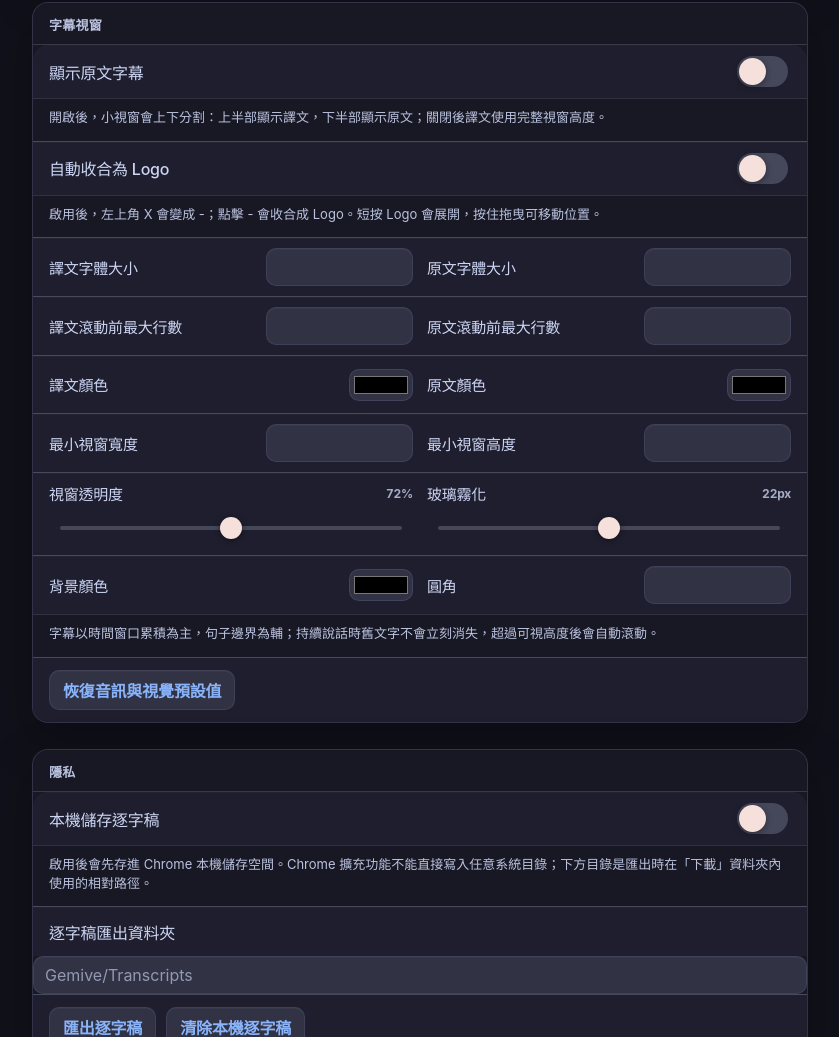
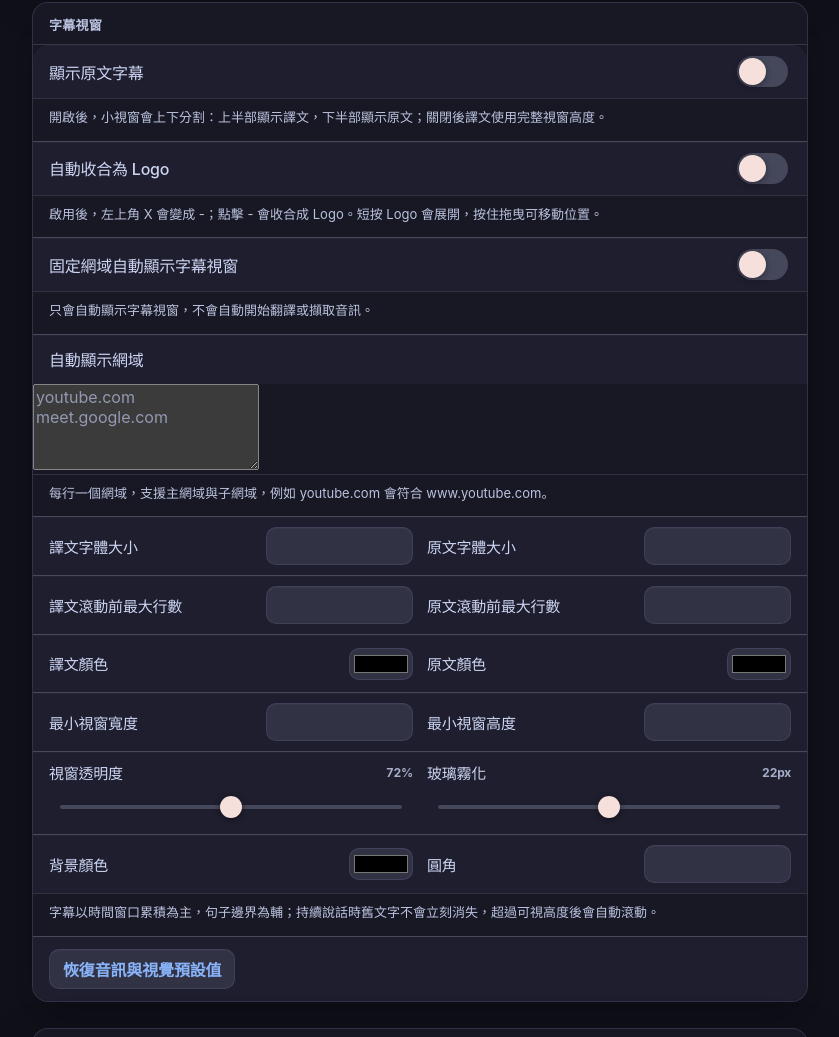
Before and after one commit to letr1n1ty/Gemive, a website with bundled scripts: page options/options.html in a window 1280 px wide. Shown: the part 982-2019 px from the top of the page, without its empty margins (220-1059 px from the left). Built offline with nearby package versions, Linux system fonts and the light colour scheme; no server answers.

Commit message:
Add auto-show domain controls

```diff
--- a/options/options.html
+++ b/options/options.html
@@ -73,6 +73,11 @@
         <p class="hint" data-i18n="showSourceHint">開啟後，小視窗會上下分割：上半部顯示譯文，下半部顯示原文；關閉後譯文使用完整視窗高度。</p>
         <label class="check"><input id="autoCollapseOverlay" type="checkbox" /> <span data-i18n="autoCollapseOverlay">自動收合為 Logo</span></label>
         <p class="hint" data-i18n="autoCollapseOverlayHint">啟用後，左上角 X 會變成 -；點擊 - 會收合成 Logo。短按 Logo 會展開，按住拖曳可移動位置。</p>
+        <label class="check"><input id="autoShowOverlay" type="checkbox" /> <span>固定網域自動顯示字幕視窗</span></label>
+        <p class="hint">只會自動顯示字幕視窗，不會自動開始翻譯或擷取音訊。</p>
+        <label for="autoShowDomains">自動顯示網域</label>
+        <textarea id="autoShowDomains" rows="4" spellcheck="false" placeholder="youtube.com&#10;meet.google.com"></textarea>
+        <p class="hint">每行一個網域，支援主網域與子網域，例如 youtube.com 會符合 www.youtube.com。</p>
         <div class="settings-pairs">
           <div class="pair-row">
             <label class="control-field"><span data-i18n="translationFontSize">譯文字體大小</span><input id="translationFontSize" type="number" min="12" max="64" /></label>
```
